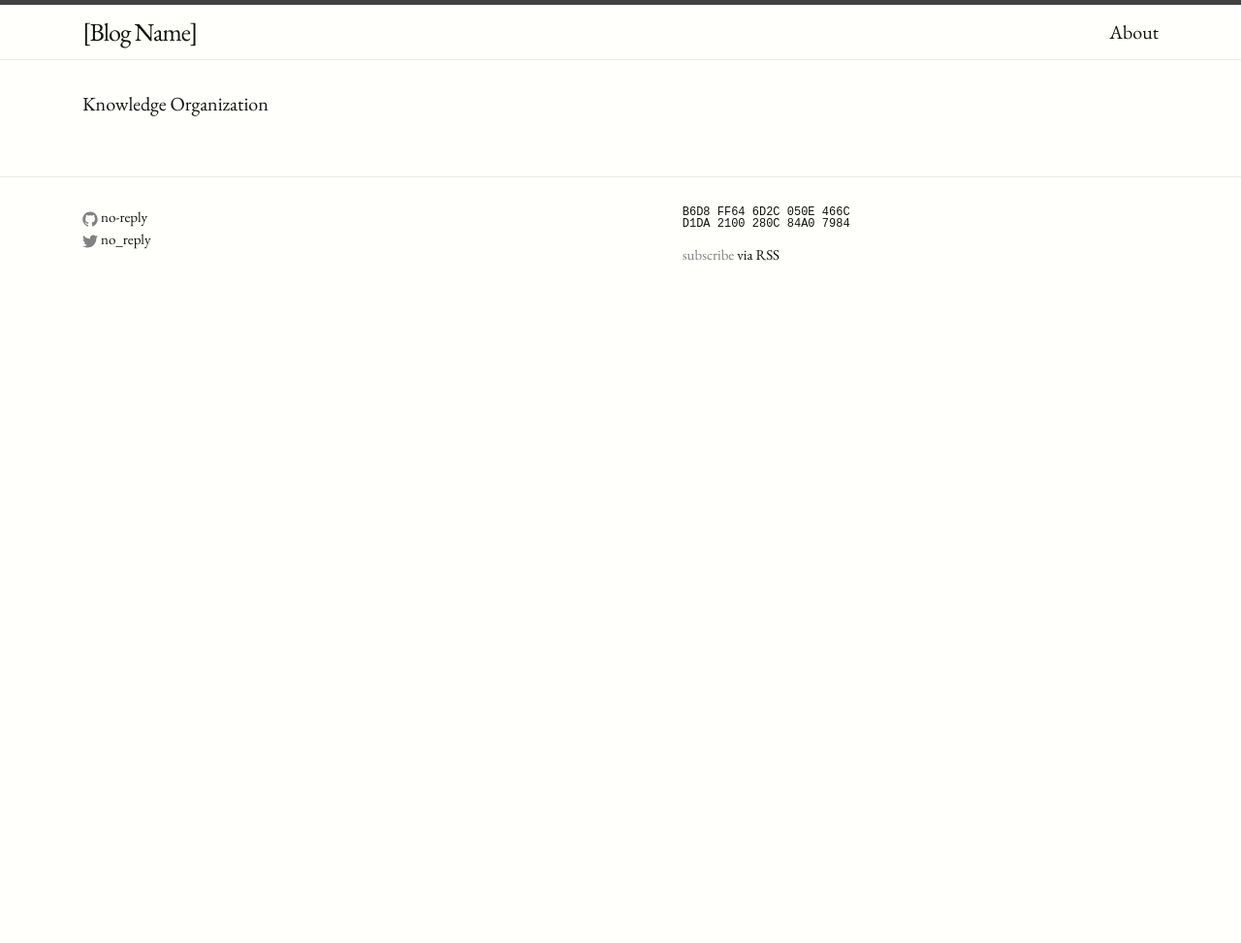
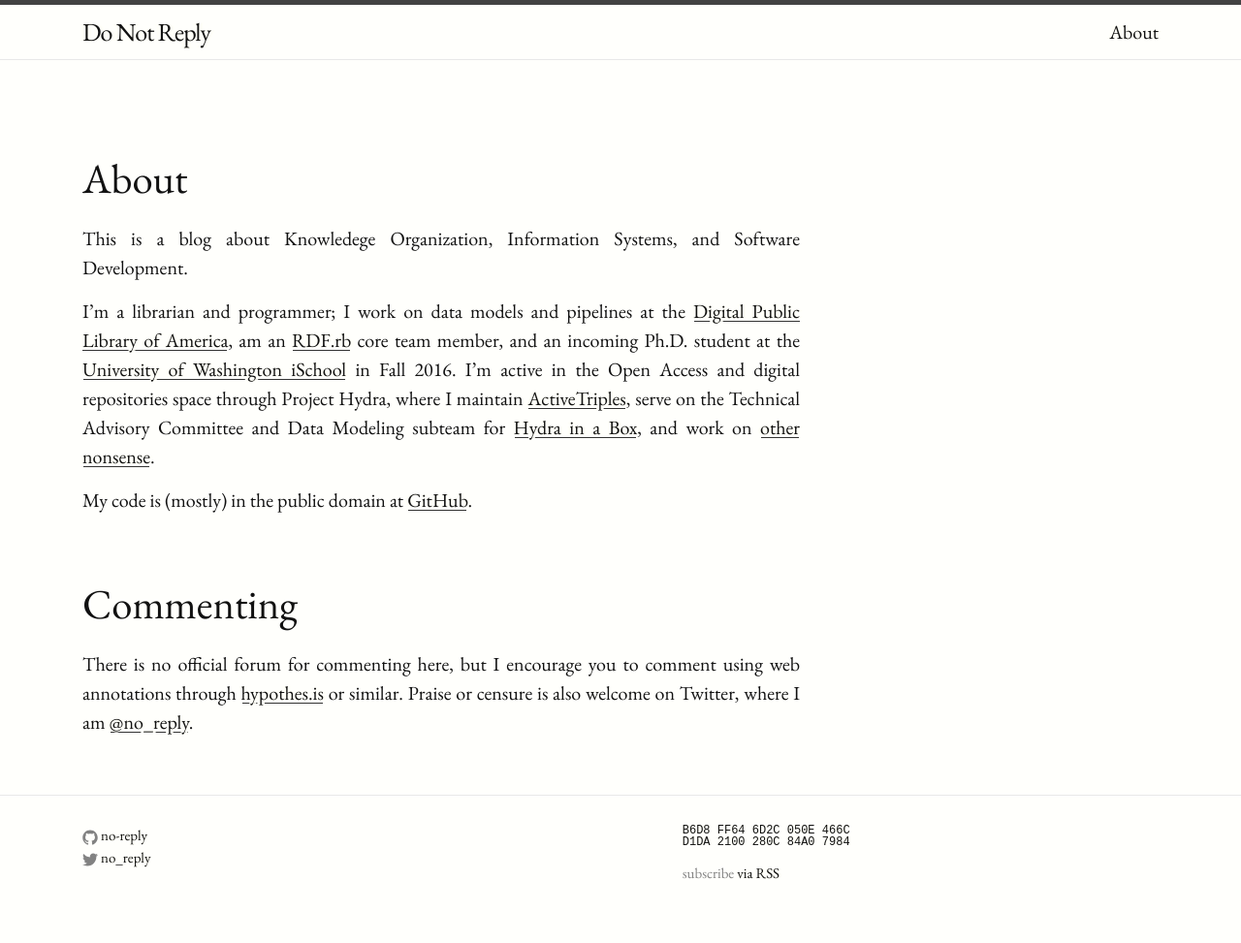
Before and after one commit to no-reply/blog, a Jekyll site: the page built from about.md, in a window 1280 px wide. Shown: the whole page at 97% size. Built offline with Jekyll 4.4.1, drawn with Linux system fonts in a browser that asks for light colours; some web fonts are replaced; before the commit the page ends 900 px from its top, so only the background shows below that.

Commit message:
Add About & a preliminary title.

```diff
--- a/_config.yml
+++ b/_config.yml
@@ -6,7 +6,7 @@
 # 'jekyll serve'. If you change this file, please restart the server process.
 
 # Site settings
-title: '[Blog Name]'
+title: 'Do Not Reply'
 email: tom@dp.la
 description: > # this means to ignore newlines until "baseurl:"
   no-reply
--- a/about.md
+++ b/about.md
@@ -4,4 +4,16 @@
 permalink: /about/
 ---
 
-Knowledge Organization
+About
+-----
+
+This is a blog about Knowledege Organization, Information Systems, and Software Development.
+
+I'm a librarian and programmer; I work on data models and pipelines at the [Digital Public Library of America](http://dp.la), am an [RDF.rb](http://ruby-rdf.github.io) core team member, and an incoming Ph.D. student at the [University of Washington iSchool](http://ischool.uw.edu) in Fall 2016. I'm active in the Open Access and digital repositories space through Project Hydra, where I maintain [ActiveTriples](http://github.com/ActiveTriples/ActiveTriples), serve on the Technical Advisory Committee and Data Modeling subteam for [Hydra in a Box](http://hydrainabox.projecthydra.org/), and work on [other](https://github.com/fcrepo4-labs/derby) [nonsense](http://azaroth42.github.io/rdflib-ytriples/docs/).
+
+My code is (mostly) in the public domain at [GitHub](https://github.com/no-reply).
+
+Commenting
+----------
+
+There is no official forum for commenting here, but I encourage you to comment using web annotations through [hypothes.is](http://hypothes.is) or similar. Praise or censure is also welcome on Twitter, where I am [@no_reply](http://twitter.com/no_reply).
```
